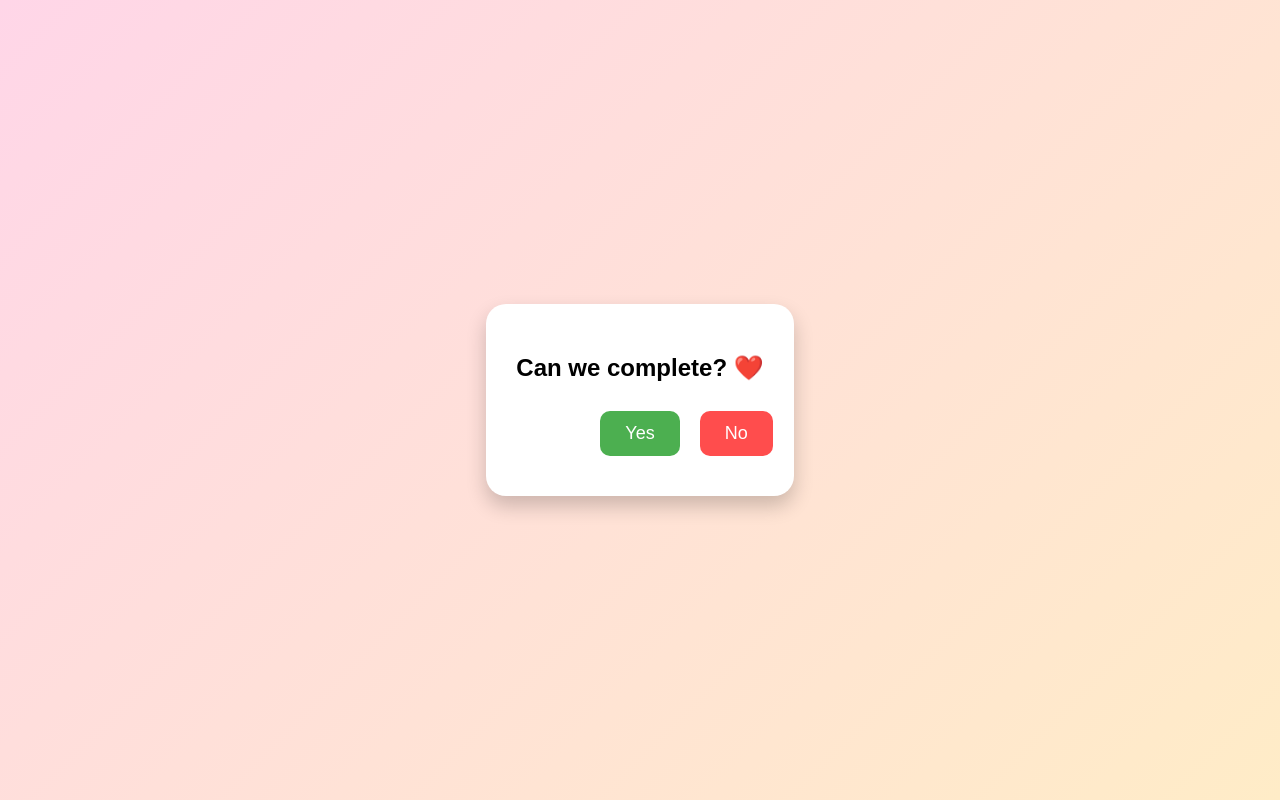
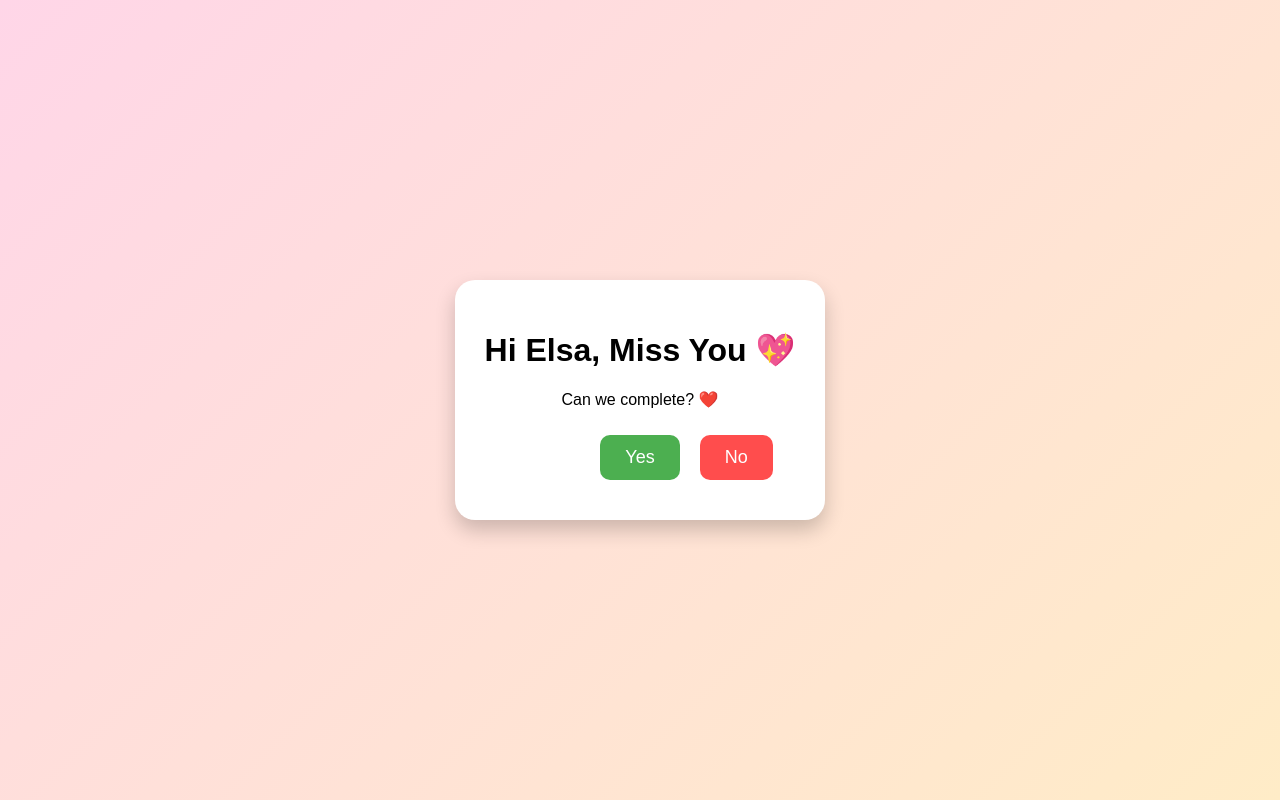
Before and after one commit to srinivasan-Jack/Jack, a plain HTML site: page index.html in a window 1280 px wide. Drawn offline with Linux system fonts and the light colour scheme.

Commit message:
update headerindex.html

```diff
--- a/index.html
+++ b/index.html
@@ -59,7 +59,11 @@ to{transform:scale(1.1);}
 <body>
 
 <div class="box">
-<h2>Can we complete? ❤️</h2>
+
+<div class="header">
+    <h1>Hi Elsa, Miss You 💖</h1>
+    <p>Can we complete? ❤️</p>
+</div>
 
 <div id="buttons">
 <button id="yes" onclick="celebrate()">Yes</button>
```
